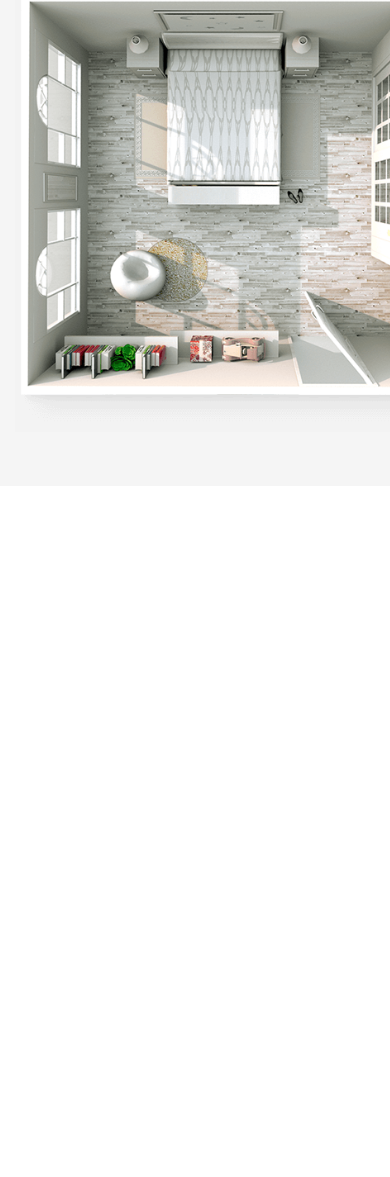
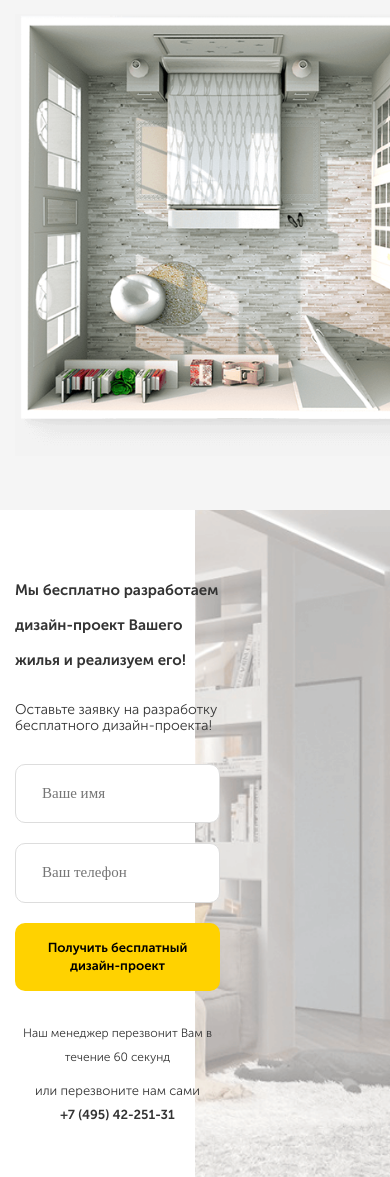
Before and after one commit to TarasKuntiy/rapair-flat.io, a plain HTML site: page index.html in a window 390 px wide. Shown: the part 550-1727 px from the top of the page. Before the commit the page ends 1036 px from the top, so only its background shows below. Drawn offline with nearby package versions, Linux system fonts and the light colour scheme.

Commit message:
first section + adaptive

```diff
--- a/css/style.css
+++ b/css/style.css
@@ -34,11 +34,27 @@ img {
   border: none;
 }
 
+.button:hover {
+  cursor: pointer;
+}
+
 .section {
   padding: 50px 0px;
 }
 
+.input {
+  border-radius: 10px;
+  border: 1px solid #dddddd;
+  padding: 20px 26px;
+}
+
 @media (max-width: 1200px) {
+  .container {
+    width: 960px;
+  }
+}
+
+@media (max-width: 992px) {
   .container {
     width: 960px;
   }
@@ -65,7 +81,7 @@ img {
     width: 320px;
   }
   .button {
-    padding: 14px 20px;
+    padding: 12px 18px;
   }
 }
 
@@ -135,9 +151,12 @@ img {
   }
 }
 
-@media (max-width: 560px) {
+@media (max-width: 576px) {
   .navbar__contacts {
     display: none;
+  }
+  .navbar-block {
+    width: 100%;
   }
 }
 
@@ -251,12 +270,12 @@ img {
     font-size: 23px;
   }
   .hero-list__text {
-    max-width: 210px;
+    max-width: 175px;
     font-size: 12px;
   }
 }
 
-@media (max-width: 576px) {
+@media (max-width: 670px) {
   .hero-block {
     -webkit-box-orient: vertical;
     -webkit-box-direction: normal;
@@ -264,6 +283,8 @@ img {
             flex-direction: column;
   }
   .hero-text {
+    -ms-flex-preferred-size: 95%;
+        flex-basis: 95%;
     padding-right: 0px;
     max-width: 300px;
   }
@@ -3542,4 +3563,232 @@ img {
     animation-iteration-count: 1 !important;
   }
 }
+
+.offer {
+  background: url("../images/offer/offer-bg.png") no-repeat;
+  background-size: contain;
+  background-position: center right;
+  position: relative;
+}
+
+.offer::before {
+  content: '';
+  background-color: #ffffff;
+  width: 50%;
+  position: absolute;
+  height: 100%;
+  top: 0;
+  left: 0;
+}
+
+.offer-block {
+  width: 50%;
+  color: #333333;
+  padding-right: 90px;
+  position: relative;
+}
+
+.offer__title {
+  max-width: 360px;
+  font-family: "Museo Sans Cyrl -700";
+  font-size: 24px;
+  font-weight: 700;
+  line-height: 35px;
+  margin-bottom: 24px;
+}
+
+.offer__subtitle {
+  display: inline-block;
+  font-family: "Museo Sans Cyrl -300";
+  font-size: 16px;
+  font-weight: 400;
+  max-width: 235px;
+  margin-bottom: 30px;
+}
+
+.offer__input {
+  margin-bottom: 30px;
+  width: 235px;
+}
+
+.offer__input:first-child {
+  margin-right: 6px;
+}
+
+.offer__button {
+  margin-bottom: 30px;
+  width: 100%;
+  font-family: "Museo Sans Cyrl -700";
+  font-size: 16px;
+  font-weight: 400;
+  line-height: 18px;
+}
+
+.offer-info {
+  display: -webkit-box;
+  display: -ms-flexbox;
+  display: flex;
+  -webkit-box-pack: justify;
+      -ms-flex-pack: justify;
+          justify-content: space-between;
+  font-family: "Museo Sans Cyrl -300";
+  font-size: 15px;
+  line-height: 24px;
+  font-weight: 400;
+}
+
+.offer-info__title {
+  max-width: 225px;
+}
+
+.offer-info__phone {
+  font-family: "Museo Sans Cyrl -700";
+}
+
+@media (max-width: 1200px) {
+  .offer__title {
+    max-width: 335px;
+  }
+  .offer-info {
+    font-size: 14px;
+  }
+  .offer-info__title {
+    max-width: 195px;
+  }
+  .offer__input {
+    width: 182px;
+  }
+}
+
+@media (max-width: 992px) {
+  .offer__button {
+    font-size: 15px;
+  }
+  .offer__input {
+    font-size: 15px;
+  }
+  .offer-info {
+    font-size: 13px;
+  }
+  .offer-info__phone a:hover {
+    cursor: pointer;
+  }
+}
+
+@media (max-width: 768px) {
+  .offer {
+    background-size: cover;
+  }
+  .offer-block {
+    padding-right: 50px;
+  }
+  .offer__title {
+    font-size: 21px;
+  }
+  .offer__input:first-child {
+    margin-right: 0px;
+  }
+  .offer__input {
+    width: 100%;
+  }
+  .offer__button {
+    font-size: 13px;
+  }
+  .offer-info {
+    -webkit-box-orient: vertical;
+    -webkit-box-direction: normal;
+        -ms-flex-direction: column;
+            flex-direction: column;
+    font-size: 12px;
+  }
+  .offer-info__title {
+    display: -webkit-box;
+    display: -ms-flexbox;
+    display: flex;
+    -webkit-box-orient: horizontal;
+    -webkit-box-direction: normal;
+        -ms-flex-direction: row;
+            flex-direction: row;
+    max-width: 355px;
+  }
+  .offer-info__description {
+    font-weight: 400;
+    margin-right: 10px;
+  }
+  .offer-info__subtitle {
+    display: -webkit-box;
+    display: -ms-flexbox;
+    display: flex;
+    -webkit-box-orient: horizontal;
+    -webkit-box-direction: normal;
+        -ms-flex-direction: row;
+            flex-direction: row;
+  }
+}
+
+@media (max-width: 576px) {
+  .offer__title {
+    font-size: 15px;
+  }
+  .offer__subtitle {
+    font-size: 14px;
+  }
+  .offer__input {
+    margin-bottom: 20px;
+  }
+  .offer-info {
+    text-align: center;
+  }
+  .offer-info__title {
+    font-size: 12px;
+    margin-bottom: 10px;
+  }
+  .offer-info__subtitle {
+    font-size: 13px;
+    -webkit-box-orient: vertical;
+    -webkit-box-direction: normal;
+        -ms-flex-direction: column;
+            flex-direction: column;
+  }
+  .offer-info__description {
+    margin-right: 0px;
+  }
+}
+
+@media (max-width: 350px) {
+  .offer {
+    background: #ffffff;
+  }
+  .offer-block {
+    width: 100%;
+    padding-right: 0;
+  }
+  .offer__button {
+    padding: 20px;
+  }
+  .offer__title {
+    font-size: 19px;
+    max-width: 280px;
+  }
+  .offer-subtitle {
+    font-size: 16px;
+  }
+  .offer-info {
+    text-align: justify;
+  }
+  .offer-info__title {
+    font-size: 11px;
+    margin-bottom: 0;
+  }
+  .offer-info__subtitle {
+    -webkit-box-orient: horizontal;
+    -webkit-box-direction: normal;
+        -ms-flex-direction: row;
+            flex-direction: row;
+    font-size: 12px;
+  }
+  .offer-info__description {
+    margin-right: 15px;
+  }
+}
 /*# sourceMappingURL=style.css.map */
--- a/index.html
+++ b/index.html
@@ -61,6 +61,31 @@
       </div>
     </div>
   </section>
+   <section class="section offer">
+    <div class="container">
+      <div class="offer-block">
+        <h2 class="offer__title">Мы бесплатно разработаем
+          дизайн-проект Вашего жилья
+          и реализуем его!</h2>
+        <span class="offer__subtitle">Оставьте заявку на разработку
+          бесплатного дизайн-проекта!</span>
+        <form action="#" class="form offer__form">
+          <input type="text" class="input offer__input" placeholder="Ваше имя">
+          <input type="tel" class="input offer__input" placeholder="Ваш телефон">
+          <button class="button offer__button">Получить бесплатный дизайн-проект</button>
+          <div class="offer-info">
+            <div class="offer-info__title">Наш менеджер перезвонит Вам
+              в течение 60 секунд
+              </div>
+            <div class="offer-info__subtitle">
+              <div class="offer-info__description">или перезвоните нам сами</div>
+              <a href="tel:+74954225131" class="offer-info__phone">+7 (495) 42-251-31</a>
+            </div>
+          </div>
+        </form>
+      </div>
+    </div>
+  </section>
 </main>
 
 
```
Also changed, not shown: 1 other file.
